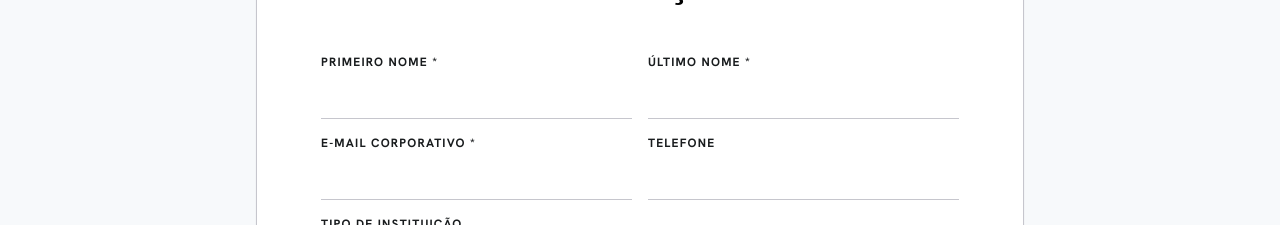
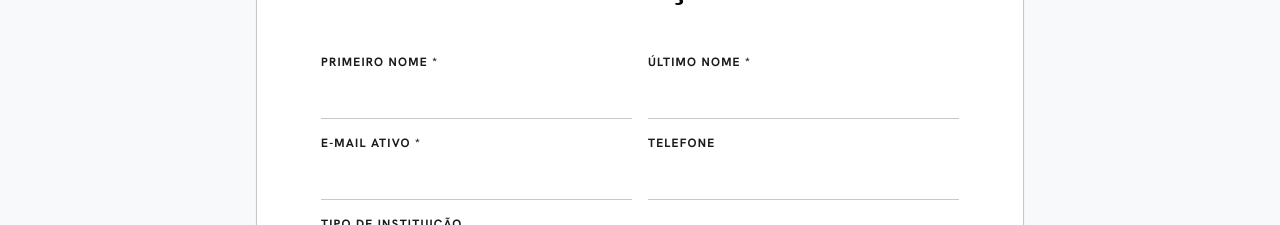
Before and after one commit to gylmonteiro-dev/landingpage_nexus_genius, a React (Vite) app: page / in a window 1280 px wide. Shown: the part 4020-4245 px from the top of the page. Built offline with nearby package versions, Linux system fonts and the light colour scheme.

Commit message:
alter laber email form

```diff
--- a/src/components/QuoteForm.jsx
+++ b/src/components/QuoteForm.jsx
@@ -86,7 +86,7 @@ export default function QuoteForm() {
             <div className="grid grid-cols-1 md:grid-cols-2 gap-stack-md">
               <div className="flex flex-col gap-2">
                 <label className="font-label-caps text-label-caps uppercase">
-                  E-mail Corporativo *
+                  E-mail Ativo  *
                 </label>
                 <input
                   className={inputClasses}
```
